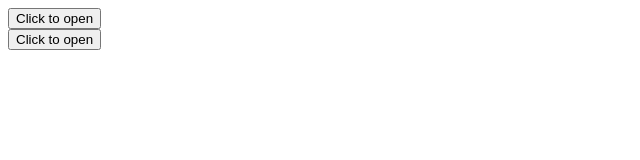
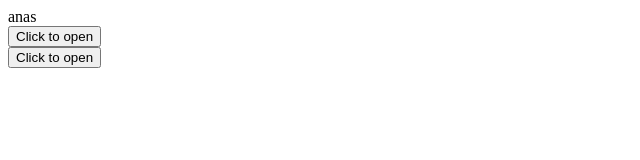
Before and after one commit to NadeemAyesh/project, a plain HTML site: page gallery.html in a window 1280 px wide. Shown: the whole page, without its empty margins (0-640 px from the left). Drawn offline with nearby package versions, Linux system fonts and the light colour scheme.

Commit message:
gallery fix

```diff
--- a/gallery.html
+++ b/gallery.html
@@ -52,8 +52,9 @@
     </style>
 </head>
 <body>
+    anas
 
-<!--     <figure class="big-img">
+<!--     <figure class"big-img">
         <img src="" alt="" name="bigimg" />
     </figure>
 
```
